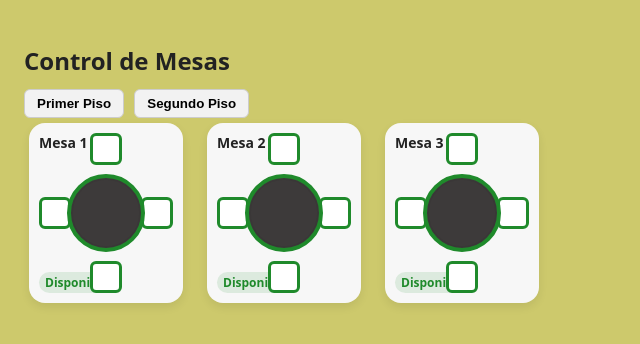
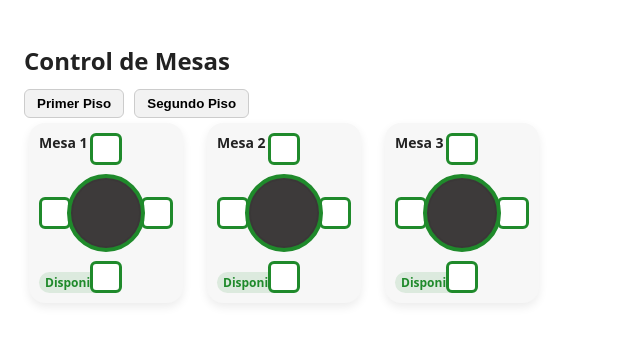
Before and after one commit to wasb3er/sistema_restaurant, a Django app: page / in a window 1280 px wide. Shown: the top 344 px of the page, without its empty margins (0-640 px from the left). Run offline with Django 5.2, Linux system fonts and the light colour scheme.

Commit message:
cambio de estilo

```diff
--- a/static/style.css
+++ b/static/style.css
@@ -1,5 +1,5 @@
 body{
-    background-color: rgb(205, 201, 108);
+    background-color: rgb(255, 255, 255);
 }
 
 .mesa {
```
